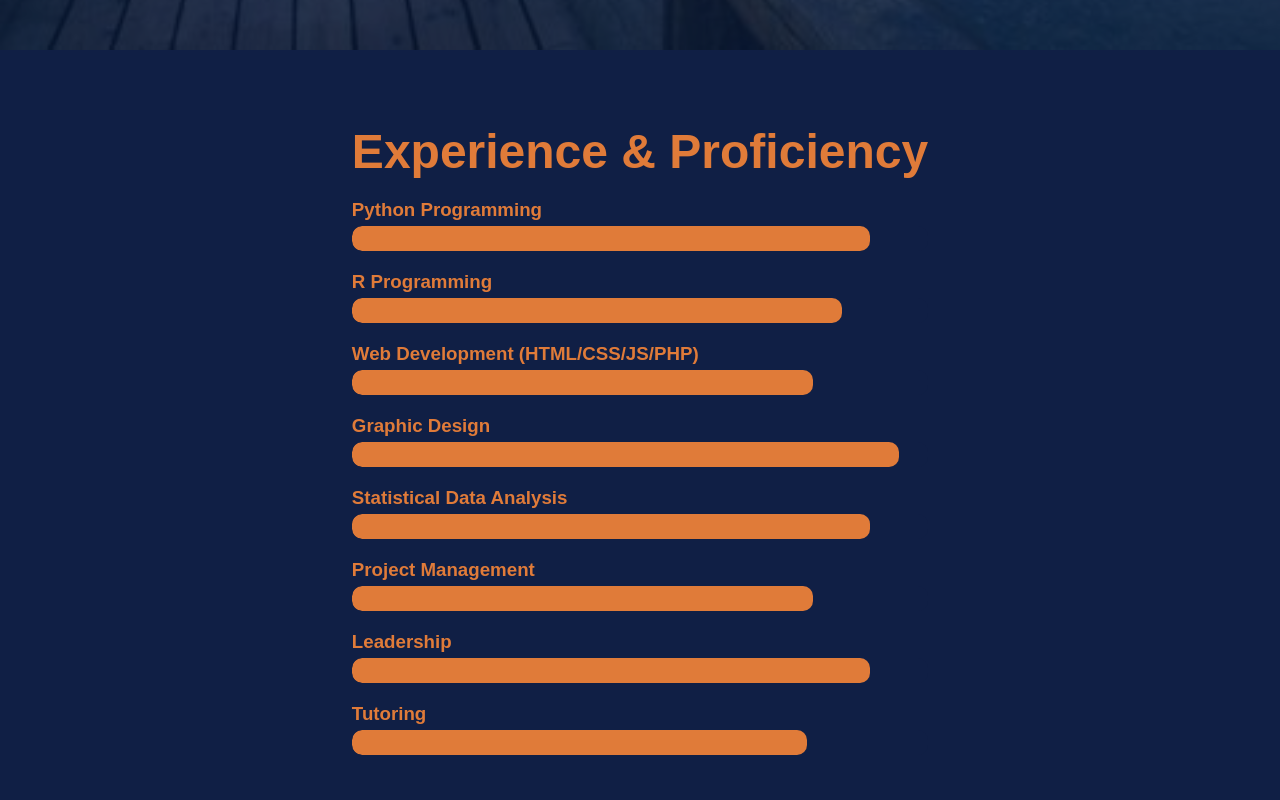
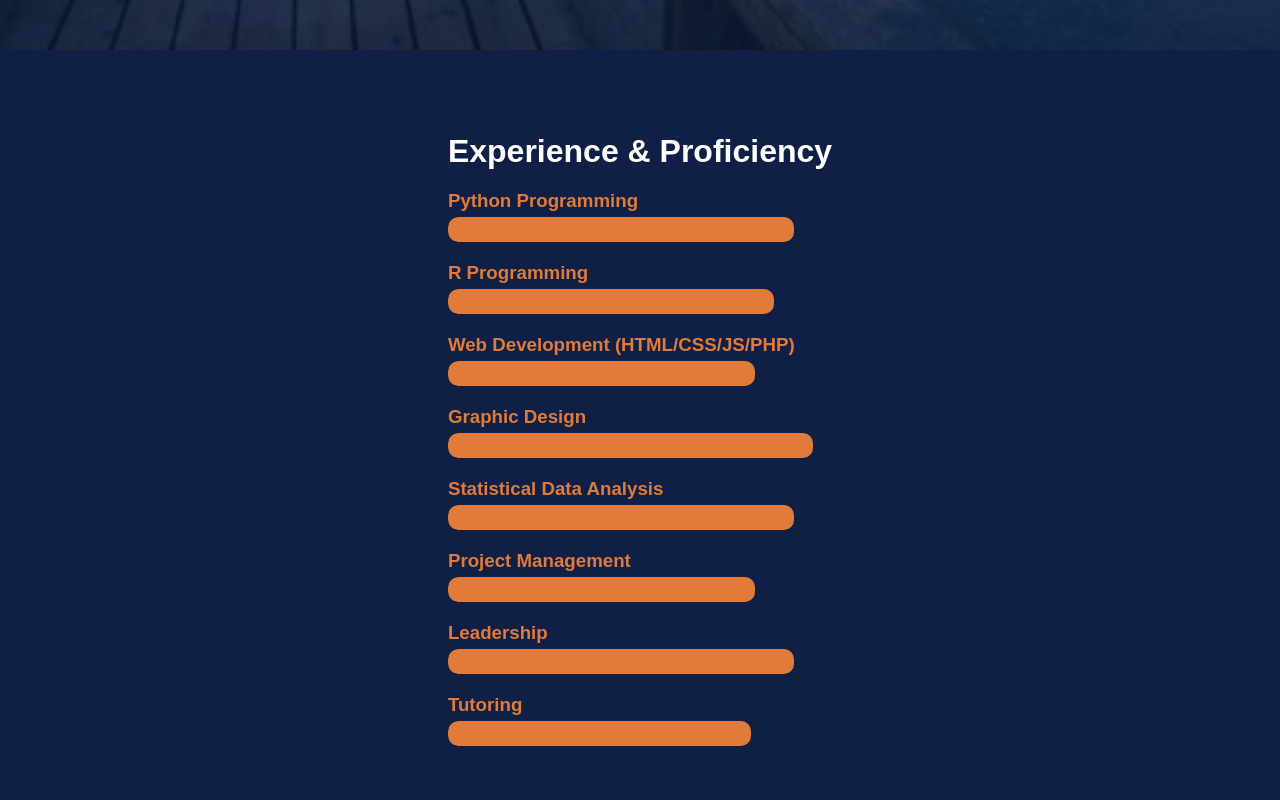
Before and after one commit to namtek1/antek, a plain HTML site: page index.html in a window 1280 px wide. Shown: the part 1260-2060 px from the top of the page. Drawn offline with Linux system fonts and the light colour scheme.

Commit message:
Update index.html

```diff
--- a/index.html
+++ b/index.html
@@ -45,7 +45,7 @@
       transition: all 1s ease;
     }
     section.visible { opacity: 1; transform: translateY(0); }
-    section h2 { font-size: 3rem; margin-bottom: 20px; color: var(--orange); }
+    section h2 { font-size: 2rem; margin-bottom: 20px; color: var(--white); }
     section p { max-width: 700px; line-height: 1.6; color: var(--white); }
 
     /* Home */
```
